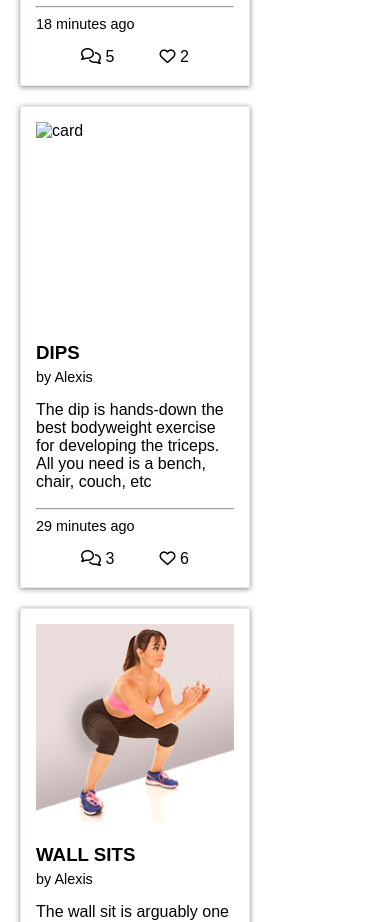
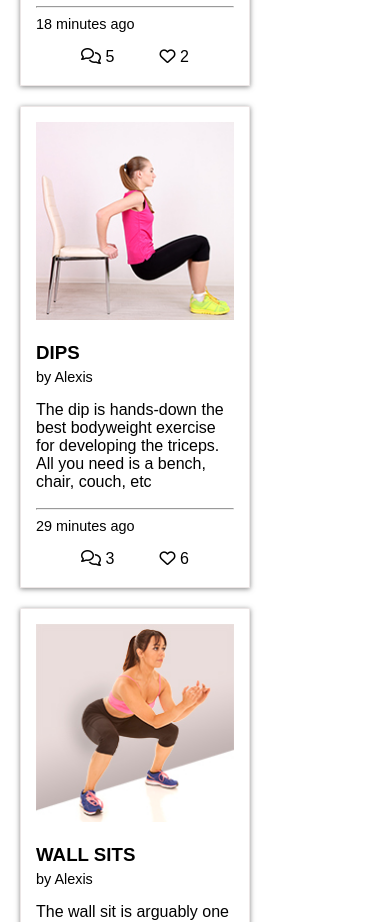
Before and after one commit to razanor/BSA-HTML-CSS, a plain HTML site: page index.html in a window 390 px wide. Shown: the part 1560-2482 px from the top of the page. Drawn offline with Linux system fonts and the light colour scheme; the site is published under a folder, as on GitHub Pages, so addresses that start at the root find nothing.

Commit message:
Page is complete. Need improvement on small screens

```diff
--- a/index.html
+++ b/index.html
@@ -87,7 +87,7 @@
                 <div class="card">
                     <div class="img-container">
                         <div class="item">
-                            <img src="/img/ChairDipsTriceps.jpg" alt="card" class="card-img">
+                            <img src="img/ChairDipsTriceps.jpg" alt="card" class="card-img">
                         </div>
                     </div>
                     <h3 class="card-title">DIPS</h3>
```
